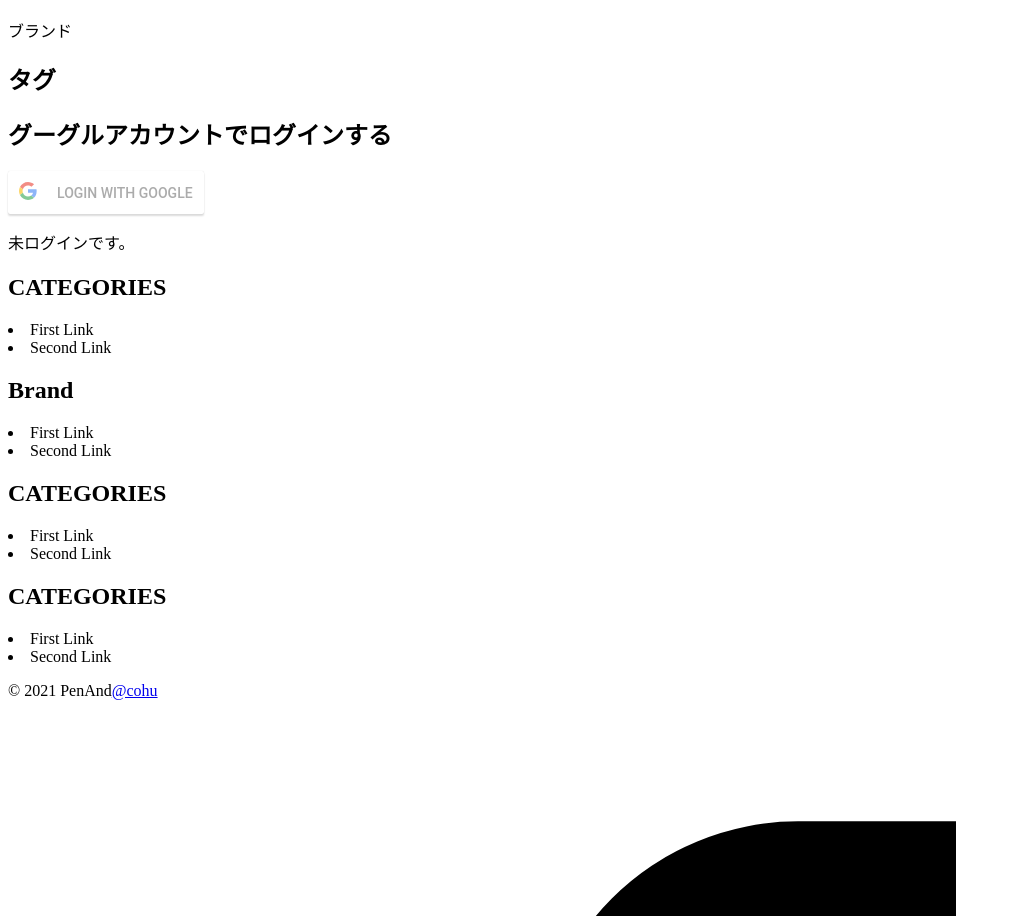
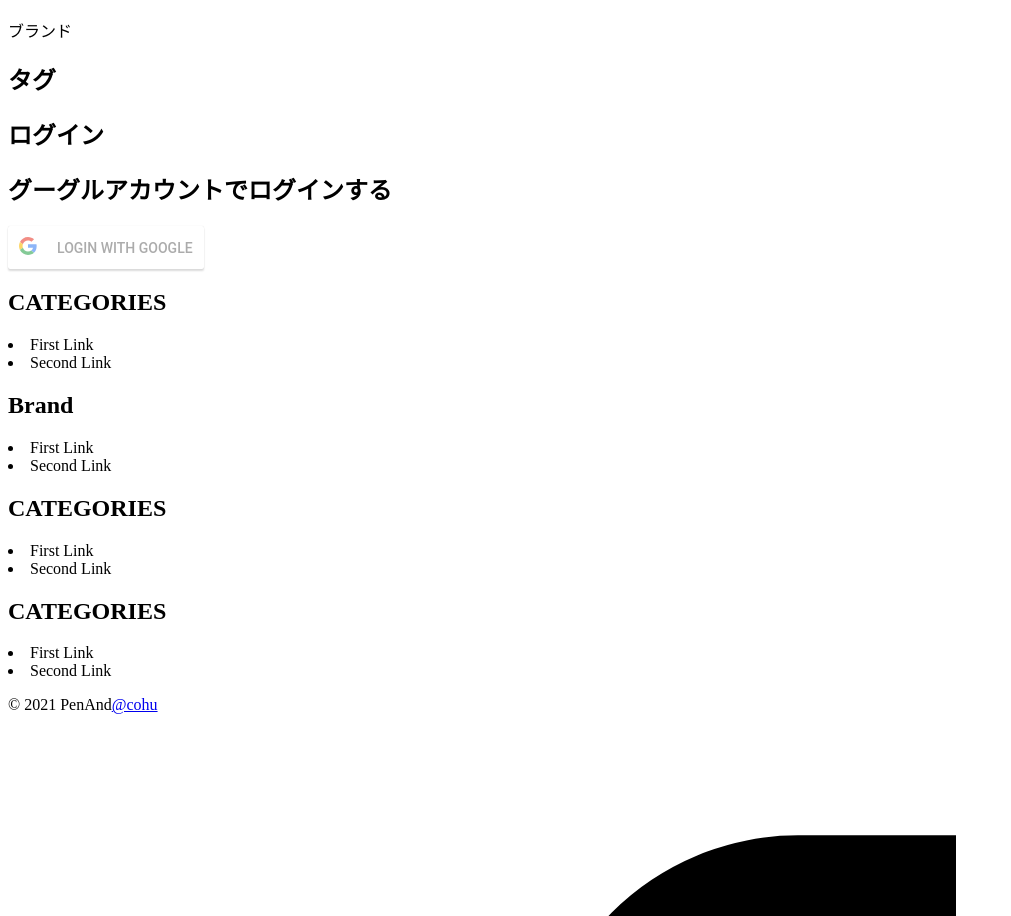
Before and after one commit to cota-eng/penand-by-next, a Next.js app: page /login in a window 1280 px wide. Shown: the part 1944-2860 px from the top of the page, without its empty margins (0-1011 px from the left). Built offline with nearby package versions, Linux system fonts and the light colour scheme; no server answers.

Commit message:
not using

```diff
--- a/pages/login.tsx
+++ b/pages/login.tsx
@@ -7,6 +7,7 @@ import { useCurrentUser } from "../hooks/useCurrentUser";
 import { NextPage } from "next";
 import { useEffect } from "react";
 import { useRouter } from "next/router";
+import ClipLoader from "react-spinners/ClipLoader";
 const login: NextPage = () => {
   const router = useRouter();
   useCurrentUser();
@@ -14,18 +15,29 @@ const login: NextPage = () => {
   const currentUser = useRecoilValue(currentUserState);
   useEffect(() => {
     if (currentUser) {
-      router.push("/");
+      router.back();
       // TODO: how to move to previous page
     }
   }, [currentUser]);
-  if (isAuthChecking) return <div>ログイン情報を確認中…</div>;
+  if (isAuthChecking)
+    return (
+      <Layout title="now loading">
+        <div className="m-auto">
+          <ClipLoader color={"blue"} loading={true} size={50} />
+        </div>
+      </Layout>
+    );
   //   if (!currentUser)
   //     return <Layout title="need to login">ログインしていません(spinner)</Layout>;
   return (
-    <Layout title="ログイン" >
-      <GoogleSocialAuth />
-      <p>{!currentUser && "未ログインです。"}</p>
-      <p>{currentUser && currentUser.id}</p>
+    <Layout title="ログイン">
+      <section className="mx-auto">
+        <h2 className="font-semibold mb-2 mx-auto mt-5 leading-tight text-3xl w-full ">
+          ログイン
+        </h2>
+        <GoogleSocialAuth />
+        <p>{currentUser && currentUser.id}</p>
+      </section>
     </Layout>
   );
 };
```
